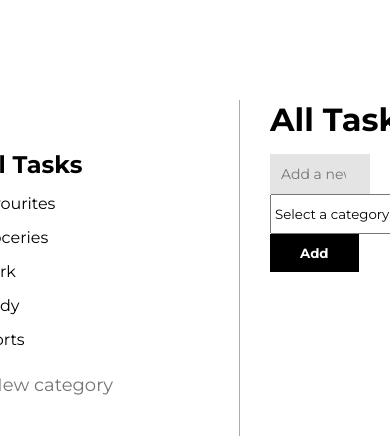
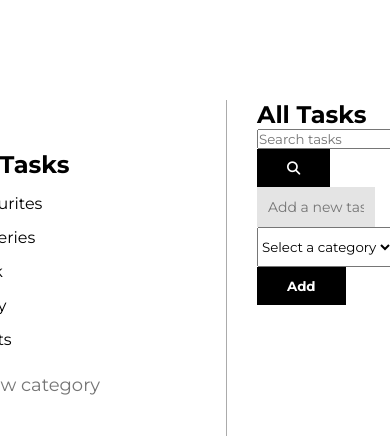
Before and after one commit to YassineInbach/QuickTask, a plain HTML site: page index.html in a window 390 px wide. Shown: the top 439 px of the page. Drawn offline with Linux system fonts and the light colour scheme.

Commit message:
index.html

```diff
--- a/index.html
+++ b/index.html
@@ -35,13 +35,21 @@
                 </li>
             </ul>
             <form class="new-category-form" action="">
-                <input type="search" class="new-category-input" placeholder="+ New category">
+                <input type="search" class="new-category-input" placeholder="+ New category" required>
             </form>
         </aside>
-        <div class="task-form-container">
-            <h1 class="title">All Tasks</h1>
+        <section class="task-form-container">
+            <div class="task-header">
+                <h1>All Tasks</h1>
+                <form class="search-form" action="#" method="get">
+                    <input type="text" id="filter-input" placeholder="Search tasks" aria-label="Search tasks" required>
+                    <button type="button" id="toggle-search" aria-label="Toggle search">
+                        <i class="fa-solid fa-magnifying-glass"></i>
+                    </button>
+                </form>
+            </div>
             <form class="task-form" action="">
-                <input type="search" name="task" class="task-input" placeholder="Add a new task" required>
+                <input type="text" name="task" class="task-input" placeholder="Add a new task" required>
                 <select id="category-select" name="category" class="category-select" required>
                     <option value="" disabled selected>Select a category</option>
                     <option value="favourites">Favourites</option>
@@ -54,9 +62,7 @@
             </form>
             <ul class="all-task">
             </ul>
-        </div>
-
+        </section>
     </main>
-
 </body>
 </html>
```
